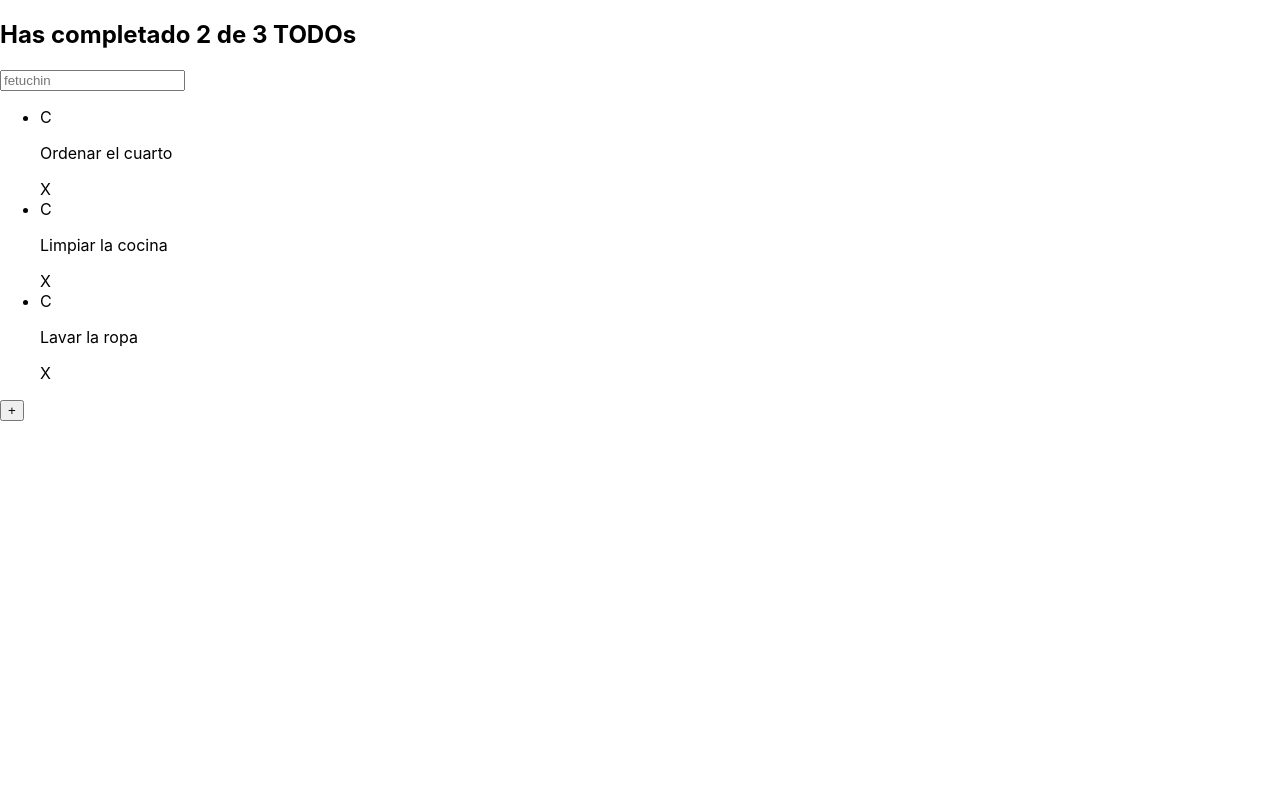
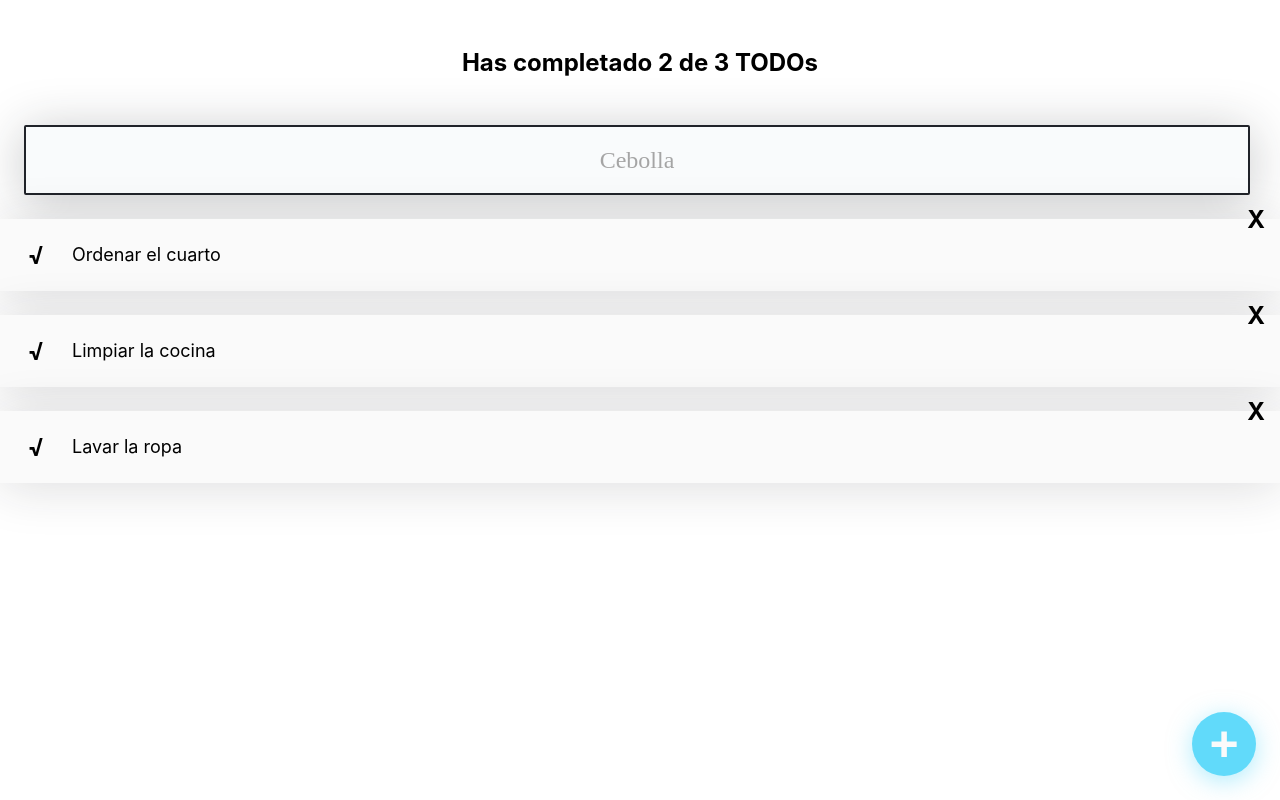
Before and after one commit to mpramos/first_project_to_do, a React (Create React App) app in the folder my-app/: page / in a window 1280 px wide. Built offline with nearby package versions, Linux system fonts and the light colour scheme.

Commit message:
Añadiendo estilos en cada uno de los componentes

```diff
--- /dev/null
+++ b/my-app/src/CreateTodoButton.css
@@ -0,0 +1,25 @@
+.CreateTodoButton {
+    background-color: #61DAFA;
+    box-shadow: 0px 5px 25px rgba(97, 218, 250, 0.5);
+    border: none;
+    border-radius: 50%;
+    cursor: pointer;
+    font-size: 50px;
+    position: fixed;
+    bottom: 24px;
+    right: 24px;
+    font-weight: bold;
+    color: #FAFAFA;
+    display: flex;
+    justify-content: center;
+    align-items: center;
+    height: 64px;
+    width: 64px;
+
+    transform: rotate(0);
+    transition: .3s ease;
+  }
+
+  .CreateTodoButton:hover {
+    transform: rotate(224deg);
+  }
--- a/my-app/src/CreateTodoButton.js
+++ b/my-app/src/CreateTodoButton.js
@@ -1,10 +1,8 @@
 import React from 'react';
-
+import './CreateTodoButton.css';
 const CreateTodoButton = () => {
     return (
-        <div>
-            <button>+</button>
-        </div>
+            <button className="CreateTodoButton">+</button>
     );
 };
 
--- /dev/null
+++ b/my-app/src/TodoCounter.css
@@ -0,0 +1,6 @@
+.TodoCounter{
+    font-size: 24px;
+    text-align: center;
+    padding:48px;
+    margin:0;
+}
--- a/my-app/src/TodoCounter.js
+++ b/my-app/src/TodoCounter.js
@@ -1,8 +1,9 @@
 import React from 'react';
+import './TodoCounter.css';
 
 const TodoCounter = () => {
     return (
-        <h2> Has completado 2 de 3 TODOs </h2>
+        <h2 className="TodoCounter"> Has completado 2 de 3 TODOs </h2>
     ) ;
     }
 
--- /dev/null
+++ b/my-app/src/TodoItem.css
@@ -0,0 +1,49 @@
+.TodoItem {
+    background-color: #FAFAFA;
+    position: relative;
+    display: flex;
+    justify-content: center;
+    align-items: center;
+    margin-top: 24px;
+    box-shadow: 0px 5px 50px rgba(32, 35, 41, 0.15);
+  }
+
+  .TodoItem-p {
+    margin: 24px 0 24px 24px;
+    width: calc(100% - 120px);
+    font-size: 18px;
+    line-height: 24px;
+    font-weight: 400;
+  }
+  .TodoItem-p--complete {
+    text-decoration: line-through;
+  }
+
+  .Icon {
+    cursor: pointer;
+    display: flex;
+    justify-content: center;
+    align-items: center;
+    height: 48px;
+    width: 48px;
+    font-size: 24px;
+    font-weight: bold;
+    /* background-color: #CCC; */
+  }
+
+  .Icon-check {
+    position: absolute;
+    left: 12px;
+  }
+  .Icon-check--active {
+    color: #4caf50;
+  }
+
+  .Icon-delete {
+    position: absolute;
+    top: -24px;
+    right: 0;
+  }
+  .Icon-delete:hover {
+    color: red;
+  }
--- a/my-app/src/TodoItem.js
+++ b/my-app/src/TodoItem.js
@@ -1,13 +1,17 @@
 import React from 'react';
-
+import './TodoItem.css';
 const TodoItem = (props) => {
     return (
-      <li>
-          <span>C</span>
-          <p>
-              {props.text}
-          </p>
-          <span>X</span>
+        <li className="TodoItem">
+        <span className={`Icon Icon-check ${props.completed && 'Icon-check--active'}`}>
+          √
+        </span>
+        <p className={`TodoItem-p ${props.completed && 'TodoItem-p--complete'}`}>
+          {props.text}
+        </p>
+        <span className="Icon Icon-delete">
+          X
+        </span>
       </li>
     );
 };
--- /dev/null
+++ b/my-app/src/TodoList.css
@@ -0,0 +1,5 @@
+ul {
+    margin: 0;
+    padding: 0 0 56px 0;
+    list-style: none;
+  }
--- a/my-app/src/TodoList.js
+++ b/my-app/src/TodoList.js
@@ -1,5 +1,5 @@
 import React from 'react';
-
+import './TodoList.css';
 const TodoList = (props) => {
     return (
        <section>
--- /dev/null
+++ b/my-app/src/TodoSearch.css
@@ -0,0 +1,24 @@
+.TodoSearch {
+    background: #F9FBFC;
+    border-radius: 2px;
+    border: 2px solid #202329;
+    margin: 0 24px;
+    height: 64px;
+    width: calc(100% - 62px);
+    font-size: 24px;
+    text-align: center;
+    font-family: 'Montserrat';
+    font-weight: 400;
+    color: #1E1E1F;
+    box-shadow: 0px 5px 50px rgba(32, 35, 41, 0.25);
+  }
+
+  .TodoSearch::placeholder {
+    color: #A5A5A5;
+    font-family: 'Montserrat';
+    font-weight: 400;
+  }
+
+  .TodoSearch:focus {
+    outline-color: #61DAFA;
+  }
--- a/my-app/src/TodoSearch.js
+++ b/my-app/src/TodoSearch.js
@@ -1,10 +1,8 @@
 import React from 'react';
-
+import './TodoSearch.css'
 const TodoSearch = () => {
     return (
-        <div>
-            <input placeholder="fetuchin"></input>
-        </div>
+        <input className="TodoSearch" placeholder="Cebolla" />
     );
 };
 
```
